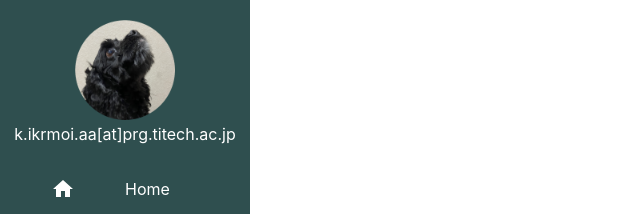
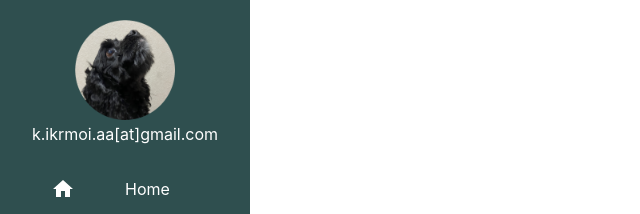
Before and after one commit to kadu-v/kikemori, a React (Create React App) app: page / in a window 1280 px wide. Shown: the top 214 px of the page, without its empty margins (0-640 px from the left). Built offline with nearby package versions, Linux system fonts and the light colour scheme.

Commit message:
Fix: email address

```diff
--- a/src/components/SidebarIcon.tsx
+++ b/src/components/SidebarIcon.tsx
@@ -5,7 +5,7 @@ const SidebarIcon = () => {
   return (
     <div className="SidebarIcon">
       <img src={Icon} />
-      <p>k.ikrmoi.aa[at]prg.titech.ac.jp</p>
+      <p>k.ikrmoi.aa[at]gmail.com</p>
     </div>
   );
 };
```
